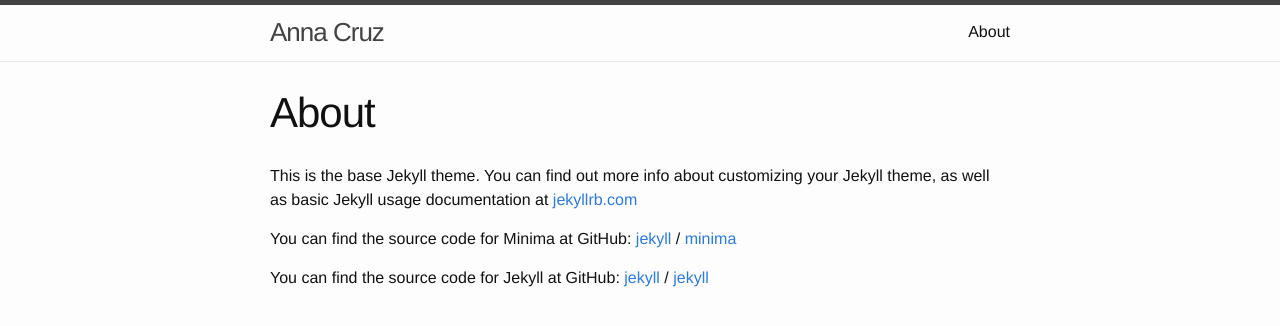
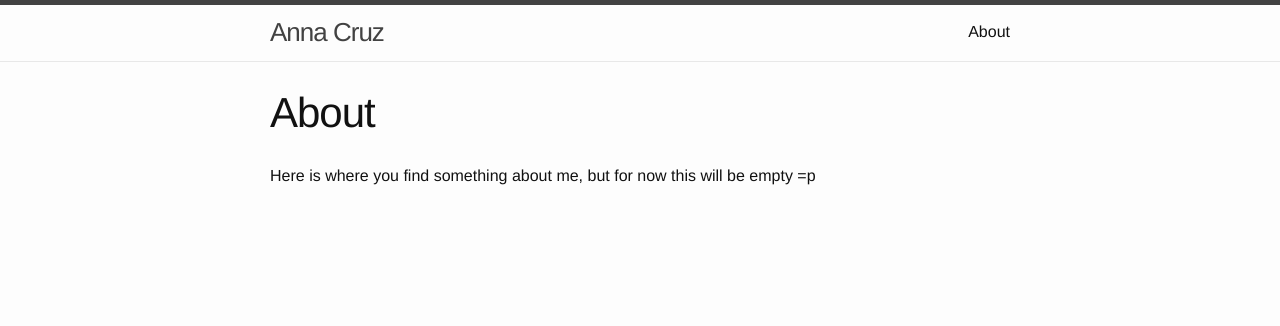
Before and after one commit to annacruz/annacruz.github.io, a Jekyll site: the page built from about.md, in a window 1280 px wide. Shown: the top 326 px of the page. Built offline with Jekyll 4.4.1, drawn with Linux system fonts in a browser that asks for light colours.

Commit message:
Remove default stuff when install jekyll

```diff
--- a/about.md
+++ b/about.md
@@ -4,15 +4,4 @@ title: About
 permalink: /about/
 ---
 
-This is the base Jekyll theme. You can find out more info about customizing your Jekyll theme, as well as basic Jekyll usage documentation at [jekyllrb.com](https://jekyllrb.com/)
-
-You can find the source code for Minima at GitHub:
-[jekyll][jekyll-organization] /
-[minima](https://github.com/jekyll/minima)
-
-You can find the source code for Jekyll at GitHub:
-[jekyll][jekyll-organization] /
-[jekyll](https://github.com/jekyll/jekyll)
-
-
-[jekyll-organization]: https://github.com/jekyll
+Here is where you find something about me, but for now this will be empty =p
```
Also changed, not shown: _posts/2018-01-26-welcome-to-jekyll.markdown (deleted, +0 -25 lines).
